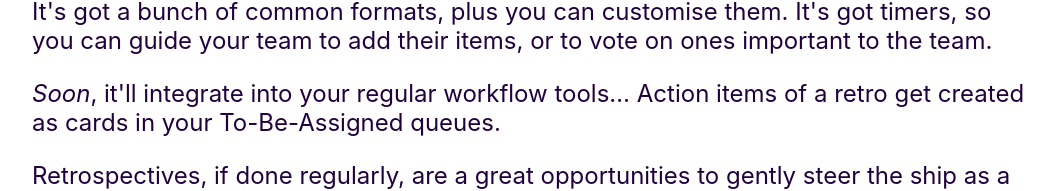
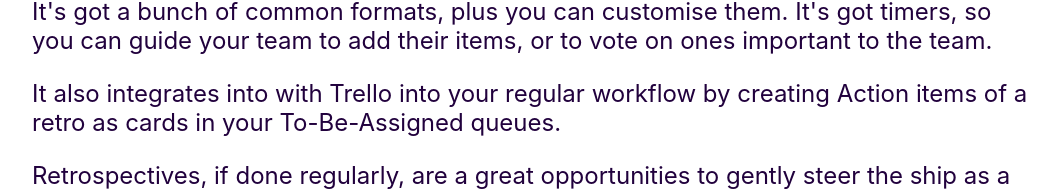
Before and after one commit to markcipolla/markcipolla.com, a Next.js app: page /remoteretro.io in a window 1280 px wide. Shown: the part 1523-1714 px from the top of the page, without its empty margins (108-1165 px from the left). Built offline with nearby package versions, Linux system fonts and the light colour scheme.

Commit message:
Update RR page

```diff
--- a/pages/remoteretro.io.js
+++ b/pages/remoteretro.io.js
@@ -86,7 +86,7 @@ function RemoteRetro() {
       </p>
 
       <p>
-        <em>Soon</em>, it'll integrate into your regular workflow tools… Action items of a retro get created as
+        It also integrates into with Trello into your regular workflow by creating Action items of a retro as
         cards in your To-Be-Assigned queues.
       </p>
 
```
